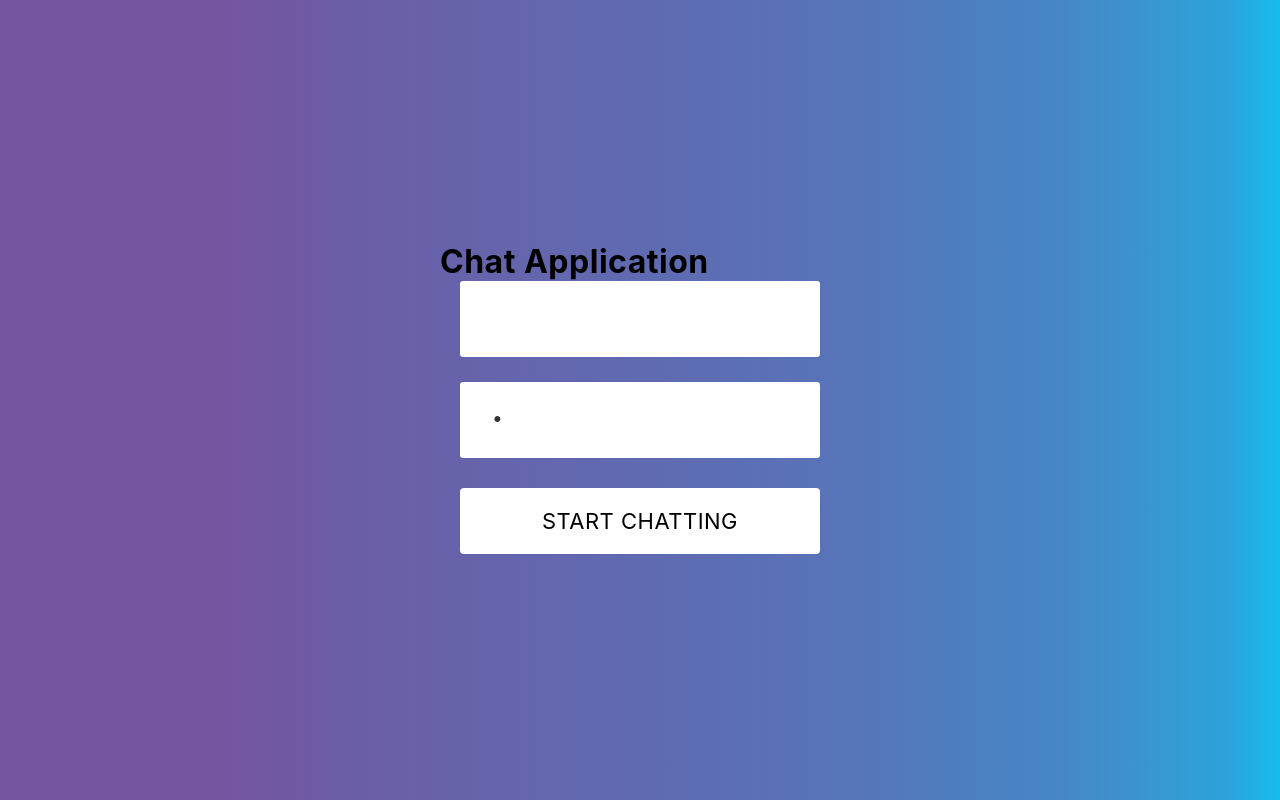
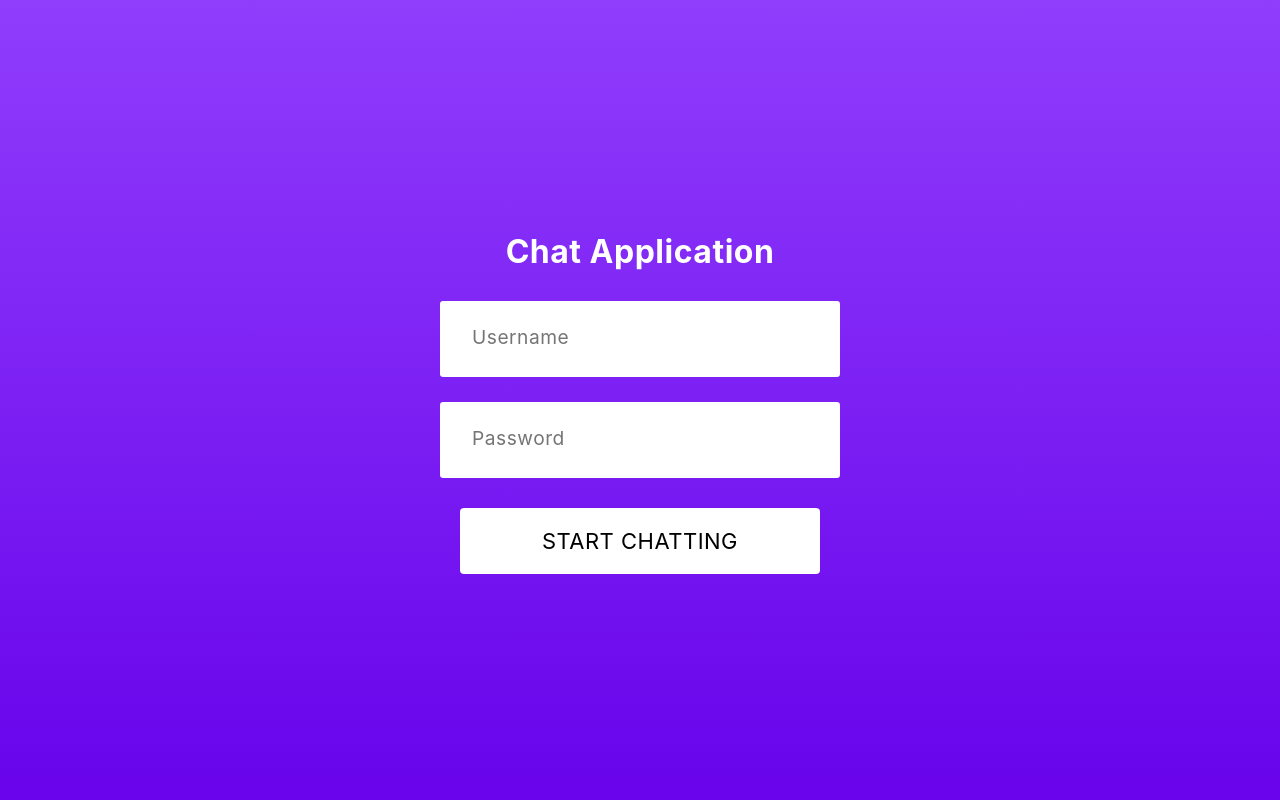
Before and after one commit to coder-kiran/real-time-chat-application, a React (Create React App) app: page / in a window 1280 px wide. Built offline with nearby package versions, Linux system fonts and the light colour scheme.

Commit message:
error handled perfectly

```diff
--- a/src/App.css
+++ b/src/App.css
@@ -218,7 +218,7 @@
     height: 100vh;
       width: 100%;
     background: rgb(117,84,160);
-    background: linear-gradient(90deg, rgba(117,84,160,1) 7%, rgba(117,84,160,1) 17%, rgba(106,95,168,1) 29%, rgba(99,103,174,1) 44%, rgba(87,116,184,1) 66%, rgba(70,135,198,1) 83%, rgba(44,163,219,1) 96%, rgba(22,188,237,1) 100%, rgba(0,212,255,1) 100%);
+    background: linear-gradient(180deg,rgb(144, 61, 252) ,rgb(104, 3, 235));
     display: flex;
     justify-content: center;
     align-items: center;
@@ -227,12 +227,12 @@
   .input {
     color: #333;
     font-size: 1.2rem;
-      margin: 0 auto;
+    margin: 0 auto;
     padding: 1.5rem 2rem;
     border-radius: 0.2rem;
     background-color: rgb(255, 255, 255);
     border: none;
-    width: 90%;
+    width: 100%;
     display: block;
     border-bottom: 0.3rem solid transparent;
     transition: all 0.3s;
@@ -242,6 +242,12 @@
 
   .form {
     width: 400px;
+
+  }
+  .form h1{
+    color: #fff;
+    padding: 30px;
+    text-align: center;
   }
 
   .title {
--- a/src/App.js
+++ b/src/App.js
@@ -9,8 +9,8 @@ function App(){
         <ChatEngine
         height="100vh"
         projectID="ff13b3bf-725d-4cea-b852-8da0a1ccd15a"
-        userName="kiran"
-        userSecret="1234abcd@"
+        userName={localStorage.getItem('username')}
+        userSecret={localStorage.getItem('password')}
         renderChatFeed={ (chatAppProps) => <ChatFeed {...chatAppProps} />}
         />
     )
--- a/src/components/LoginForm.jsx
+++ b/src/components/LoginForm.jsx
@@ -1,8 +1,9 @@
 import {useState} from 'react'
 import axios from 'axios'
 const LoginForm = () => {
-    const [ username, setUsername ] = useState(' ')
-    const [ password, setPassword ] = useState(' ')
+    const [ username, setUsername ] = useState('')
+    const [ password, setPassword ] = useState('')
+    const [ error, setError ] = useState('')
 
     const handleSubmit = async (e) => {
         e.preventDefault();
@@ -16,7 +17,7 @@ const LoginForm = () => {
 
          window.location.reload();
         } catch(error){
-
+            setError('Oops, Incorrect credentials.')
         }
     }
     return(
@@ -24,11 +25,12 @@ const LoginForm = () => {
             <div className="form">
                 <h1>Chat Application</h1>
                 <form onSubmit={ handleSubmit }>
-                   <input type="text" value={username} onChange={ (e)=>{ setUsername(e.target.value) }} className="input" placeholder="Username" required />
-                   <input type="password" value={password} onChange={ (e)=>{ setPassword(e.target.value) }} className="input" placeholder="Password" required />
+                   <input type="text"  value={username}    onChange={ (e)=>{ setUsername(e.target.value) }} className="input" placeholder="Username"required />
+                   <input type="password"  value={password}  onChange={ (e)=>{ setPassword(e.target.value) }} className="input" placeholder="Password" required />
                    <div align="center">
                        <button type="submit" className="button"><span>Start Chatting</span></button>
                    </div>
+                   <h2 className="error">{error}</h2>
                 </form>
             </div>
         </div>
```
